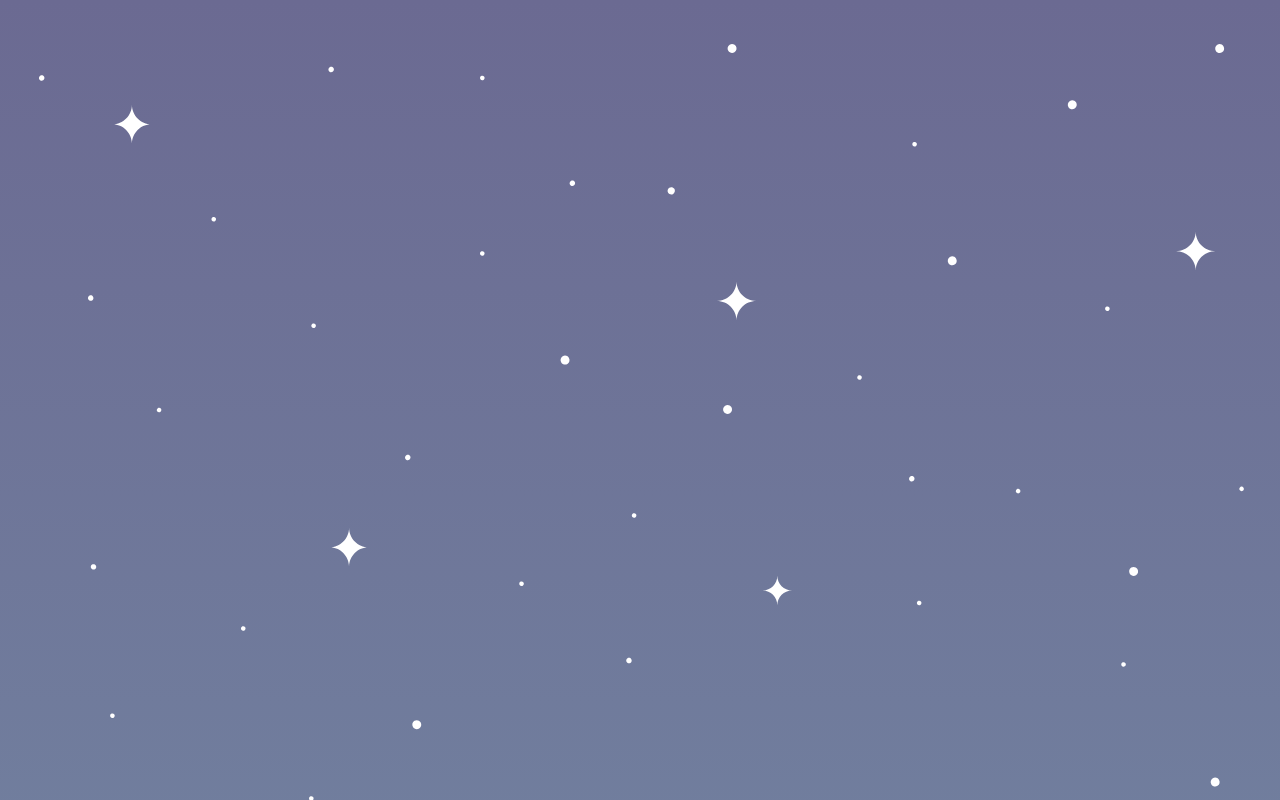
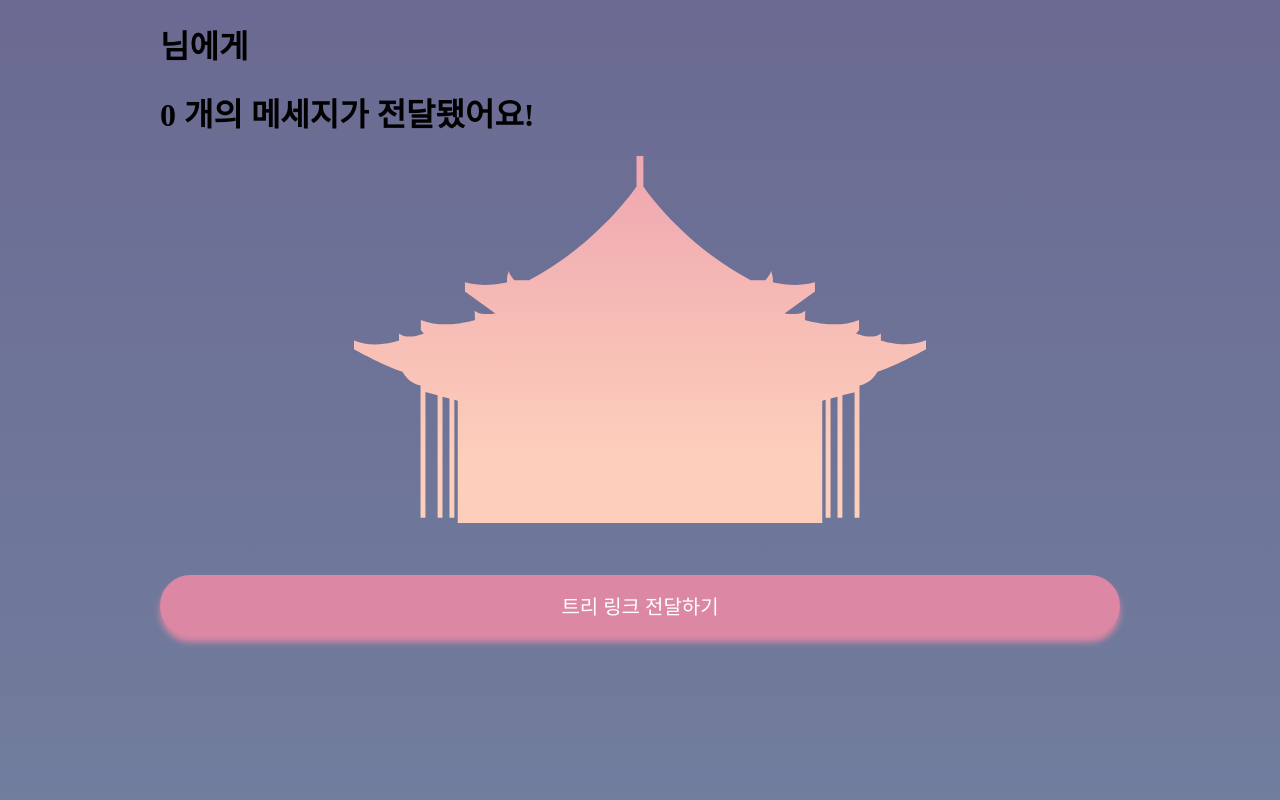
Before and after one commit to Budda-handsome/buddha_birthday, a React (Create React App) app: page /mytree in a window 1280 px wide. Before the commit this address had no page. Built offline with nearby package versions, Linux system fonts and the light colour scheme; a web font is replaced by a local one.

Commit message:
change mytrees

```diff
--- a/package.json
+++ b/package.json
@@ -26,7 +26,7 @@
       "react-app/jest"
     ]
   },
-  "proxy": "http://localhost:8080",
+
   "browserslist": {
     "production": [
       ">0.2%",
--- a/src/App.js
+++ b/src/App.js
@@ -4,18 +4,19 @@ import React from 'react';
 import axios from 'axios';
 import {BrowserRouter ,Routes, Route} from "react-router-dom"
 import TapMenu from "./pages/TapMenu";
-
+import MyTree from "./pages/Mytree";
 
 function App() {
 
   //axios.defaults.baseURL = 'http://localhost:8080' // 내 서버
-  axios.defaults.baseURL = 'https://reqres.in/api/login' // 연습
+  // axios.defaults.baseURL = 'https://reqres.in/api/login' // 연습
   return (
 
     <BrowserRouter>
       <Routes>
       <Route path="/" element={<Home/>} ></Route>
       <Route path="/tapmenu" element={<TapMenu/>} ></Route>
+      <Route path="/mytree" element={<MyTree/>}></Route>
       </Routes>
 
     </BrowserRouter>
--- /dev/null
+++ b/src/changeback.css
@@ -0,0 +1,11 @@
+
+body{
+    background-image: url("../src/img/sky.svg");
+    background-repeat: no-repeat;
+    background-size:cover;
+    background-color: #042439;
+}
+
+h1{
+    text-align: left;
+}
--- a/src/pages/Home.js
+++ b/src/pages/Home.js
@@ -1,6 +1,5 @@
 
 import logo from '../img/tample.svg';
-import TapMenu from './TapMenu';
 import Header from '../layout/Header';
 
 import {Link} from "react-router-dom"
--- a/src/pages/Login.js
+++ b/src/pages/Login.js
@@ -3,31 +3,35 @@ import axios from "axios";
 
 export default function Login(){
     const [values, setValues] = useState({
-        id: '',
-        password: '',
+        id: "",
+        password: ""
       })
 
 
       const handleChangeForm = (e) => {
+        const {name, value} = e.target;
         setValues({
           ...values,
-          [e.target.name]: e.target.name
-        })
-      }
+          [name]: value
+        });
+      };
 
       const onClickLogin = (e) =>{
-        let url = '/api/login'
+        let url = 'https://775913ba-646a-4085-8f55-ee220e8101c5.mock.pstmn.io/user/first'
         let User = {
           'id': values.id,
           'password': values.password
         }
 
+
       var config={
+
         header:{
           'Content-Type' : 'application/json',
         }
       }
-      axios.post(url, User, config, {withCredentials:true})
+
+      const response = axios.post(url, User, config, {withCredentials:true})
       .then(res => {
         console.log(res.data)
         if(res.data.id === undefined){
@@ -45,25 +49,23 @@ export default function Login(){
             sessionStorage.setItem('token', res.data.token)
             sessionStorage.setItem('userId', res.data.userId)
         }
-        document.location.href = "/"
-      }).catch()}
+      }).catch()
+      console.log(response);}
 
     return (
         <div id="tab-2" className="tab-content">
-            <form action="" method="get" className="form-login">
+            <form className="form-login" onSubmit={onClickLogin}>
               <div className="form-login">
                 <label >아이디 </label>
-                <input type="text" name="id" value={values.id} onChange={handleChangeForm}/>
+                <input type="text" name="id" onChange={handleChangeForm}/>
                 </div>
               <div className="form-login">
                 <label >비밀번호 </label>
-                <input type="password" name="password" value={values.password} onChange={handleChangeForm} />
-                </div>
+                <input type="password" name="password" onChange={handleChangeForm} />
+              </div>
             </form>
-            <div className="form-ex">
             <button type="submit" onClick={onClickLogin}>로그인 하기</button>
-          </div>
-      </div>
+        </div>
     );
 
 }
--- a/src/pages/SignUp.js
+++ b/src/pages/SignUp.js
@@ -1,20 +1,30 @@
-import React from "react";
+import React,{useState} from "react";
+import axios from "axios";
 
 export default function SignUp(){
+  const [data, setData] = useState(0);
+  const onClick = () => {
+    axios.get("https://5d2b7664-a30d-4765-8525-f06a99a0648b.mock.pstmn.io/test")
+    .then((response) => {
+      console.log(response.data);
+    });
+  };
+
+
  return(
 <div id="tab-1" className="tab-content">
     <form action="" method="get" className="form-signup">
       <div className="form-signup">
-                <label htmlFor="names">닉네임 </label>
-                <input type="text" name="names" id="names" placeholder="10자 이하" required/>
+        <label htmlFor="name">닉네임 </label>
+        <input type="text" name="name" id="name" placeholder="10자 이하" required/>
         </div>
       <div className="form-signup">
-                <label htmlFor="ids">아이디 </label>
-                <input type="text" name="ids" id="ids" placeholder="영문 소문자, 숫자 4~20자" required/>
+        <label htmlFor="id">아이디 </label>
+        <input type="text" name="id" id="id" placeholder="영문 소문자, 숫자 4~20자" required/>
         </div>
       <div className="form-signup">
-                <label htmlFor="passwords">비밀번호 </label>
-                <input type="password" name="passwords" id="passwords" placeholder="입력해주세요" required/>
+        <label htmlFor="password">비밀번호 </label>
+        <input type="password" name="password" id="password" placeholder="입력해주세요" required/>
       </div>
       <div className="form-signup">
         <label htmlFor="passwordcheck">비밀번호 확인 </label>
@@ -23,7 +33,7 @@ export default function SignUp(){
 
     </form>
     <div className="form-ex">
-            <button type="submit">연등 만들기</button>
+    <button type="submit" onClick={onClick}>연등 만들기</button>
   </div>
   </div>
  )
--- a/src/pages/TapMenu.js
+++ b/src/pages/TapMenu.js
@@ -10,7 +10,6 @@ function TapMenu(){
   const clickHandler = (id) => {
     setCount(id);
   };
-
 
   const obj = {
     0: <>
@@ -40,7 +39,6 @@ function TapMenu(){
                 <AdSlideLI active={count=== 1} onClick={() => clickHandler(1)}className="tab-link">
                   <span>로그인</span>
               </AdSlideLI>
-
             </ul>
 
           {/* this.state.activeId */}
--- a/src/pages/message.js
+++ b/src/pages/message.js
@@ -1,6 +1,6 @@
 import React from 'react';
 
-export default function message(){
+export default function Message(){
     return(
         <div>
             <back>
--- a/src/pages/mytree.js
+++ b/src/pages/mytree.js
@@ -1,8 +1,34 @@
-import React from 'react';
+import React, {useState,useRef} from 'react';
+import tample from '../img/tample.svg';
+import style from '../changeback.css';
+import axios from "axios";
+import { resolvePath } from 'react-router-dom';
 
-export default function mytree(){
+
+
+export default function Mytree(){
+
+    const copyTextUrl = ()=>{
+        const url = window.location.href;
+
+        navigator.clipboard.writeText(url).then(() => {
+            alert("링크를 복사했습니다.");
+        });
+
+    }
+    const [values, setValues] = useState({
+        name: "",
+        messageCount: 0,
+      })
     return(
-        <div></div>
+        <div>
+            <h1>{values.name} 님에게</h1>
+            <h1>{values.messageCount} 개의 메세지가 전달됐어요!</h1>
+            <img src={tample} className="tample" alt="tampleimg"/>
+            <button onClick={copyTextUrl}>
+                트리 링크 전달하기
+            </button>
+        </div>
 
     )
 
```
Also changed, not shown: src/img/sky.svg (added). Lines whose indentation alone changed are shown as unchanged.
